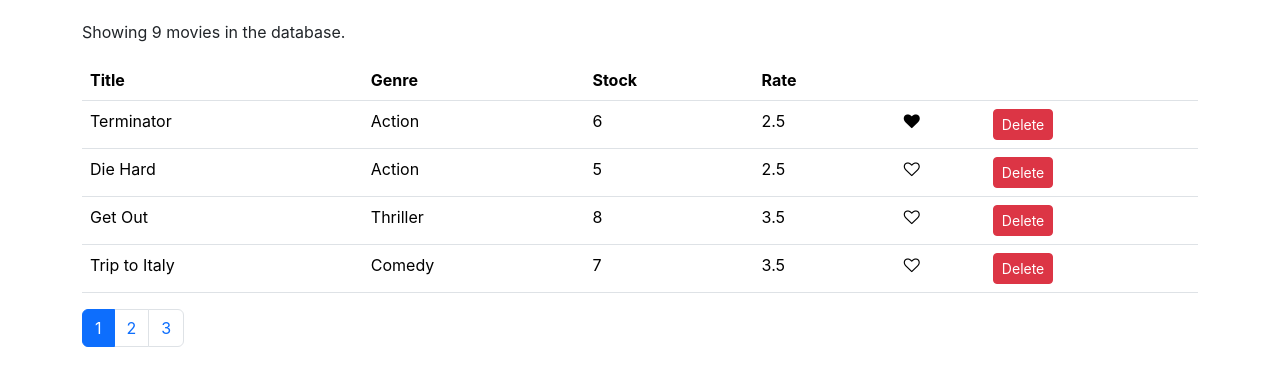
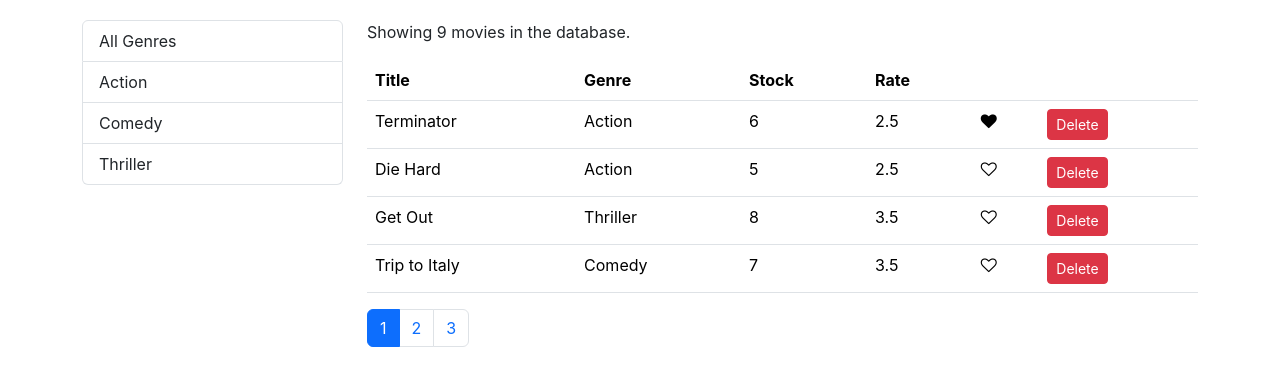
Before and after one commit to SandipPunalkar/vidlyts-app, a React (Create React App) app: page / in a window 1280 px wide. Shown: the top 386 px of the page. Built offline with nearby package versions, Linux system fonts and the light colour scheme.

Commit message:
Build the ListGroup component.

```diff
--- a/src/components/Movies.tsx
+++ b/src/components/Movies.tsx
@@ -1,22 +1,38 @@
 import React from "react";
+import Genre from "../models/genreTypes";
 import Movie from "../models/movieTypes";
+import { getGenres } from "../services/fakeGenreService";
 import { getMovies } from "../services/fakeMovieService";
 import { paginate } from "../utils/paginate";
 import Like from "./common/Like";
+import ListGroup from "./common/ListGroup";
 import Pagination from "./common/Pagination";
 
 interface MoviesProps {}
 
 interface MoviesState {
   movies: Movie[];
+  genres: Genre[];
   pageSize: number;
   currentPage: number;
+  selectedGenre: Genre;
 }
 
 class Movies extends React.Component<MoviesProps, MoviesState> {
   constructor(props: MoviesProps) {
     super(props);
-    this.state = { movies: getMovies(), pageSize: 4, currentPage: 1 };
+    this.state = {
+      movies: [],
+      genres: [],
+      pageSize: 4,
+      currentPage: 1,
+      selectedGenre: { _id: "", name: "" },
+    };
+  }
+
+  componentDidMount() {
+    const genres = [{ _id: "", name: "All Genres" }, ...getGenres()];
+    this.setState({ movies: getMovies(), genres: genres });
   }
   handleDelete = (movie: Movie) => {
     const movies = this.state.movies.filter((m) => m._id !== movie._id);
@@ -34,17 +50,36 @@
   handlePageChange = (page: number) => {
     this.setState({ currentPage: page });
   };
-
+  handleGenreSelect = (genre: Genre) => {
+    this.setState({ selectedGenre: genre, currentPage: 1 });
+  };
   render() {
     const { length: count } = this.state.movies;
-    const { pageSize, currentPage, movies: allMovies } = this.state;
+    const {
+      pageSize,
+      currentPage,
+      selectedGenre,
+      movies: allMovies,
+    } = this.state;
     if (count === 0) return <p>There are no movies in the database.</p>;
 
-    const movies = paginate(allMovies, currentPage, pageSize);
+    const filtered =
+      selectedGenre && selectedGenre._id
+        ? allMovies.filter((m) => m.genre._id === selectedGenre._id)
+        : allMovies;
+    const movies = paginate(filtered, currentPage, pageSize);
 
     return (
-      <div>
-        <p>Showing {count} movies in the database.</p>
+      <div className="row">
+        <div className="col-3">
+          <ListGroup
+            items={this.state.genres}
+            selectedItem={this.state.selectedGenre}
+            onItemSelect={this.handleGenreSelect}
+          />
+        </div>
+        <div className="col">
+          <p>Showing {filtered.length} movies in the database.</p>
           <table className="table">
             <thead>
               <tr>
@@ -82,11 +117,12 @@
             </tbody>
           </table>
           <Pagination
-          itemsCount={count}
+            itemsCount={filtered.length}
             pageSize={pageSize}
             currentPage={currentPage}
             onPageChange={this.handlePageChange}
           />
+        </div>
       </div>
     );
   }
--- /dev/null
+++ b/src/components/common/ListGroup.tsx
@@ -0,0 +1,27 @@
+import React from "react";
+import Genre from "../../models/genreTypes";
+
+interface ListGroupProps {
+  items: Genre[];
+  selectedItem: Genre | string;
+  onItemSelect: (genre: Genre) => void;
+}
+function ListGroup({ items, selectedItem, onItemSelect }: ListGroupProps) {
+  return (
+    <ul className="list-group">
+      {items.map((item) => (
+        <li
+          onClick={() => onItemSelect(item)}
+          key={item._id}
+          className={
+            item === selectedItem ? "list-group-item active" : "list-group-item"
+          }
+        >
+          {item.name}
+        </li>
+      ))}
+    </ul>
+  );
+}
+
+export default ListGroup;
```
Lines whose indentation alone changed are shown as unchanged.
